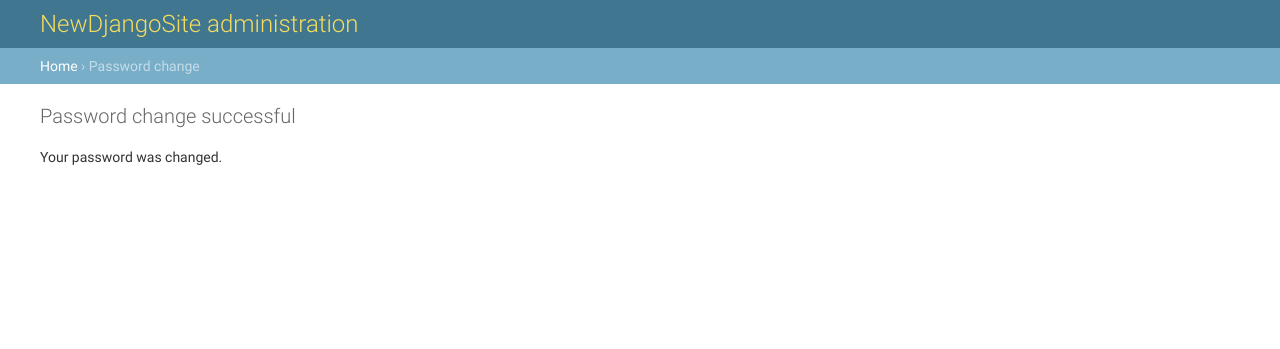
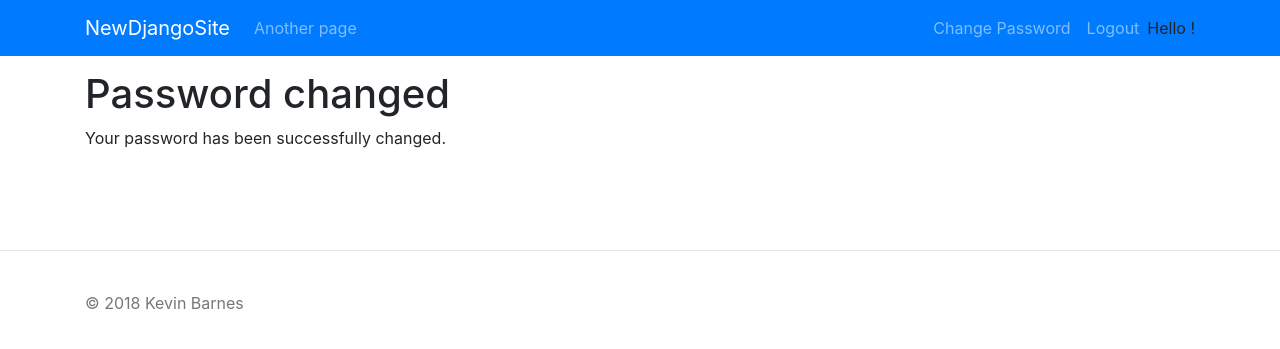
Before and after one commit to kbarnes3/BaseDjangoSite, a Django app: a page that uses web/users/urls.py in a window 1280 px wide. Shown: the top 349 px of the page. Run offline with Django 3.2, Linux system fonts and the light colour scheme; the visitor is signed in with stand-in values (Sample User, id 1); some libraries are stand-ins or nearby versions.

Commit message:
Password changing now uses all stock stuff

```diff
--- a/web/common/templates/common/base.html
+++ b/web/common/templates/common/base.html
@@ -43,7 +43,7 @@
                             <a class="nav-item nav-link" href="/">Another page</a>
                         </div>
                         <div class="navbar-nav flex-row ml-lg-auto d-block d-lg-flex">
-                            <a class="nav-item nav-link" href="/users/password-change">Change Password</a>
+                            <a class="nav-item nav-link" href="{% url 'password_change' %}">Change Password</a>
                             <a class="nav-item nav-link" href="{% url 'logout' %}"><span class="d-none d-lg-block">Logout</span><span class="d-lg-none">Logout {{ user.get_short_name }}</span></a>
                         </div>
                     {% else %}
--- /dev/null
+++ b/web/templates/registration/password_change_done.html
@@ -0,0 +1,8 @@
+{% extends "common/base.html" %}
+
+{%  block content %}
+    <div>
+        <h1>Password changed</h1>
+        <p>Your password has been successfully changed.</p>
+    </div>
+{% endblock %}
--- a/web/users/urls.py
+++ b/web/users/urls.py
@@ -7,9 +7,6 @@
 
 urlpatterns = [
     path('logout/', LogoutView.as_view(next_page='landing_page'), name='logout'),
-    path('password-change/', PasswordChangeView.as_view(
-        template_name='users/password_change.html',
-        success_url='/')),
     path('password_reset/', PasswordResetView.as_view(form_class=EmailPasswordResetForm), name='password_reset'),
     path('', include('django.contrib.auth.urls')),
     path('signup/', create_user_account, name='create_user_account')
```
Also changed, not shown: web/templates/registration/password_change_form.html (renamed from web/users/templates/users/password_change.html).
